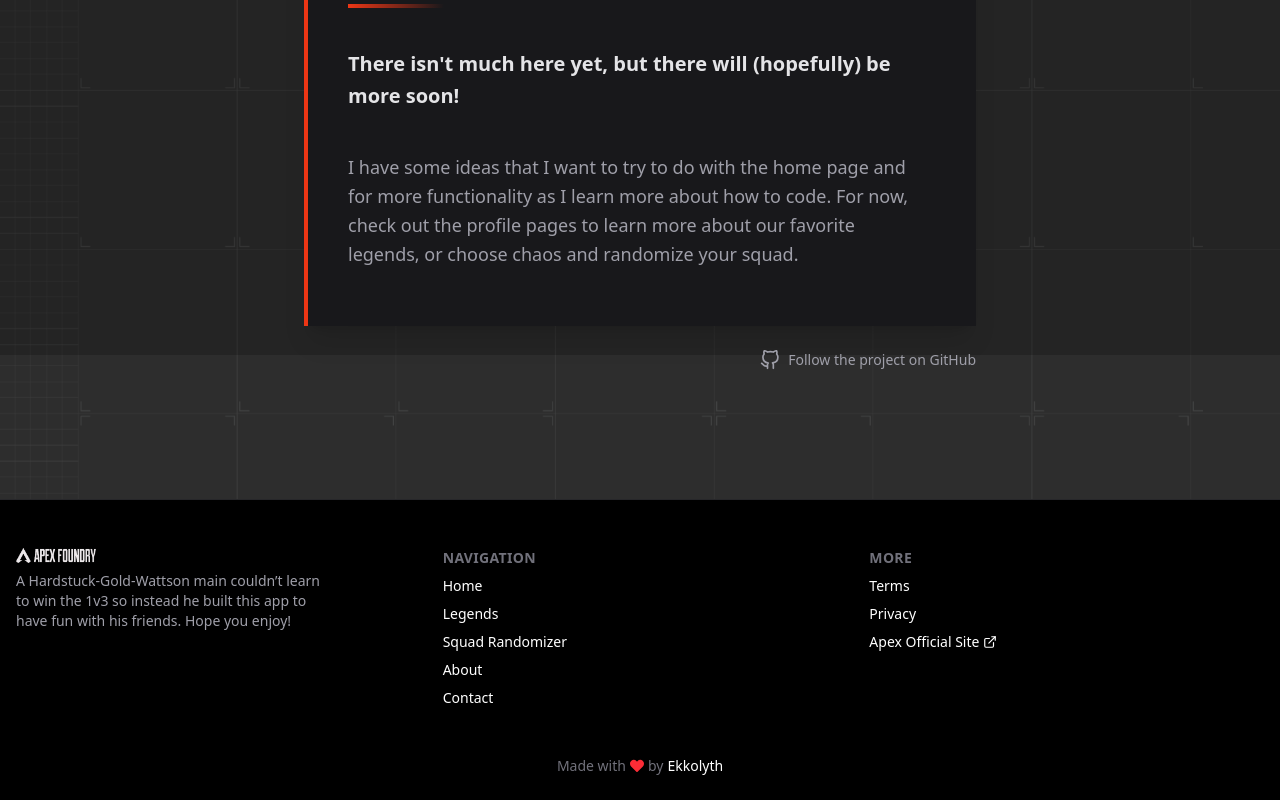
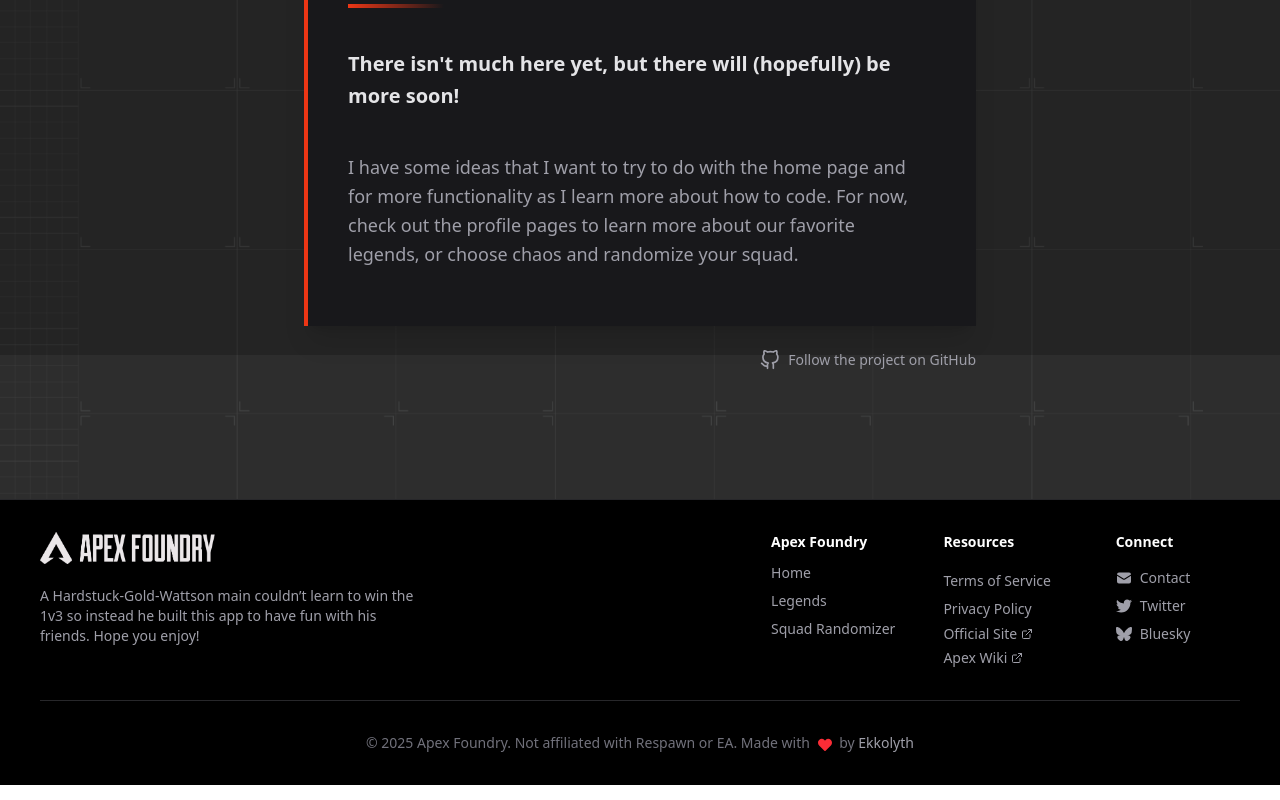
Before and after one commit to MikeKenway/apex-foundry, a Next.js app: page / in a window 1280 px wide. Shown: the part 445-1245 px from the top of the page. Built offline with nearby package versions, Linux system fonts and the light colour scheme.

Commit message:
general cleanup and added license file

```diff
--- a/src/components/Footer.tsx
+++ b/src/components/Footer.tsx
@@ -1,108 +1,172 @@
 import Image from 'next/image';
 import Link from 'next/link';
-import { FaHeart } from 'react-icons/fa';
+import { FaHeart, FaTwitter } from 'react-icons/fa';
 import { FiExternalLink } from 'react-icons/fi';
+import { SiBluesky } from 'react-icons/si';
+import { HiEnvelope } from 'react-icons/hi2';
 
 export function Footer() {
   return (
-    <footer className='w-full bg-black border-t border-zinc-800 text-white px-4 pt-12 pb-6 font-sans'>
-      <div className='container mx-auto grid grid-cols-1 md:grid-cols-3 gap-8 items-start'>
-        {/* Logo + Short Description */}
-        <div className='flex flex-col items-start space-y-2'>
-          <Link href='/'>
+    <footer className='w-full bg-black text-white px-4 py-8 border-t border-zinc-800'>
+      <div className='max-w-7xl mx-auto px-6'>
+        {/* Top section with logo and links */}
+        <div className='flex flex-col md:flex-row justify-between items-start mb-8'>
+          {/* Logo and description */}
+          <div className='mb-6 md:mb-0 md:max-w-sm'>
+            <Link
+              href='/'
+              className='inline-block mb-4'
+            >
               <Image
                 src='/images/logo.png'
-              alt='Logo'
-              width={80}
-              height={80}
-              className='invert'
+                alt='Apex Foundry Logo'
+                width={175}
+                height={100}
+                className='object-contain invert'
               />
             </Link>
-          <p className='text-sm text-zinc-400 max-w-xs'>
-            A Hardstuck-Gold-Wattson main couldn&rsquo;t learn to win the 1v3 so
-            instead he built this app to have fun with his friends. Hope you
-            enjoy!
+            <p className='text-zinc-400 text-sm'>
+              A Hardstuck-Gold-Wattson main couldn&rsquo;t learn to win the 1v3
+              so instead he built this app to have fun with his friends. Hope
+              you enjoy!
             </p>
           </div>
 
-        {/* Navigation Links */}
-        <div className='flex flex-col space-y-2 text-sm'>
-          <p className='uppercase text-zinc-500 font-semibold tracking-wide'>
-            Navigation
-          </p>
+          {/* Links sections */}
+          <div className='grid grid-cols-1 md:grid-cols-3 gap-12'>
+            {/* App Links */}
+            <div>
+              <h3 className='text-white font-semibold mb-2 text-sm'>Apex Foundry</h3>
+              <ul className='space-y-1'>
+                <li>
                   <Link
                     href='/'
-            className='hover:text-red-400 transition'
+                    className='text-zinc-400 hover:text-white transition-colors text-sm'
                   >
                     Home
                   </Link>
+                </li>
+                <li>
                   <Link
                     href='/legends'
-            className='hover:text-red-400 transition'
+                    className='text-zinc-400 hover:text-white transition-colors text-sm'
                   >
                     Legends
                   </Link>
+                </li>
+                <li>
                   <Link
                     href='/squad-randomizer'
-            className='hover:text-red-400 transition'
+                    className='text-zinc-400 hover:text-white transition-colors text-sm'
                   >
                     Squad Randomizer
                   </Link>
+                </li>
+              </ul>
+            </div>
+
+            {/* Resources */}
+            <div>
+              <h3 className='text-white font-semibold mb-4 text-sm'>
+                Resources
+              </h3>
+              <ul className='space-y-1'>
+                <li>
                   <Link
-            href='/about'
-            className='hover:text-red-400 transition'
+                    href='/terms'
+                    className='text-zinc-400 hover:text-white transition-colors text-sm'
                   >
-            About
+                    Terms of Service
                   </Link>
+                </li>
+                <li>
+                  <Link
+                    href='/privacy'
+                    className='text-zinc-400 hover:text-white transition-colors text-sm'
+                  >
+                    Privacy Policy
+                  </Link>
+                </li>
+                <li>
+                  <a
+                    href='https://www.ea.com/games/apex-legends/about'
+                    target='_blank'
+                    rel='noopener noreferrer'
+                    className='text-zinc-400 hover:text-white transition-colors flex items-center gap-1 text-sm'
+                  >
+                    Official Site
+                    <FiExternalLink className='w-3 h-3' />
+                  </a>
+                </li>
+                <li>
+                  <a
+                    href='https://apexlegends.fandom.com/wiki/Apex_Legends_Wiki'
+                    target='_blank'
+                    rel='noopener noreferrer'
+                    className='text-zinc-400 hover:text-white transition-colors flex items-center gap-1 text-sm'
+                  >
+                    Apex Wiki
+                    <FiExternalLink className='w-3 h-3' />
+                  </a>
+                </li>
+              </ul>
+            </div>
+
+            {/* Connect */}
+            <div>
+              <h3 className='text-white font-semibold mb-4 text-sm'>Connect</h3>
+              <ul className='space-y-2'>
+                <li>
                   <Link
                     href='/contact'
-            className='hover:text-red-400 transition'
+                    className='text-zinc-400 hover:text-white transition-colors flex items-center gap-2 text-sm'
                   >
+                    <HiEnvelope className='w-4 h-4' />
                     Contact
                   </Link>
+                </li>
+                <li>
+                  <a
+                    href='https://twitter.com/ApexFoundry'
+                    target='_blank'
+                    rel='noopener noreferrer'
+                    className='text-zinc-400 hover:text-white transition-colors flex items-center gap-2 text-sm'
+                  >
+                    <FaTwitter className='w-4 h-4' />
+                    Twitter
+                  </a>
+                </li>
+                <li>
+                  <a
+                    href='https://bsky.app/profile/apexfoundry.bsky.social'
+                    target='_blank'
+                    rel='noopener noreferrer'
+                    className='text-zinc-400 hover:text-white transition-colors flex items-center gap-2 text-sm'
+                  >
+                    <SiBluesky className='w-4 h-4' />
+                    Bluesky
+                  </a>
+                </li>
+              </ul>
             </div>
-
-        {/* Optional Extras (Socials or Legal) */}
-        <div className='flex flex-col space-y-2 text-sm'>
-          <p className='uppercase text-zinc-500 font-semibold tracking-wide'>
-            More
-          </p>
-          <Link
-            href='/terms'
-            className='hover:text-red-400 transition'
-          >
-            Terms
-          </Link>
-          <Link
-            href='/privacy'
-            className='hover:text-red-400 transition'
-          >
-            Privacy
-          </Link>
-          <Link
-            href='https://ea.com/games/apex-legends'
-            target='_blank'
-            className='hover:text-red-400 transition flex items-center gap-1'
-          >
-            Apex Official Site <FiExternalLink size={14} />
-          </Link>
           </div>
         </div>
 
-      {/* Bottom Line */}
-      <div className='mt-12 text-center text-sm text-zinc-500 flex justify-center items-center gap-1'>
-        <span>Made with</span>
-        <FaHeart className='text-red-500' />
-        <span>by</span>
+        {/* Bottom section with copyright and disclaimer */}
+        <div className='pt-8 border-t border-zinc-800 text-center text-sm text-zinc-500'>
+          © {new Date().getFullYear()} Apex Foundry. Not affiliated with
+          Respawn or EA. Made with{' '}
+          <FaHeart className='text-red-500 inline mx-1' /> by{' '}
           <a
-          href='https://github.com/MikeKenway'
+            href='https://twitter.com/ekkolyth'
             target='_blank'
             rel='noopener noreferrer'
-          className='text-white font-medium hover:text-primary transition-colors'
+            className='text-zinc-400 hover:text-white transition-colors'
           >
             Ekkolyth
           </a>
         </div>
+      </div>
     </footer>
   );
 }
```
Also changed, not shown: 2 other files (tests, documents, lock files or other folders). Lines whose indentation alone changed are shown as unchanged.
